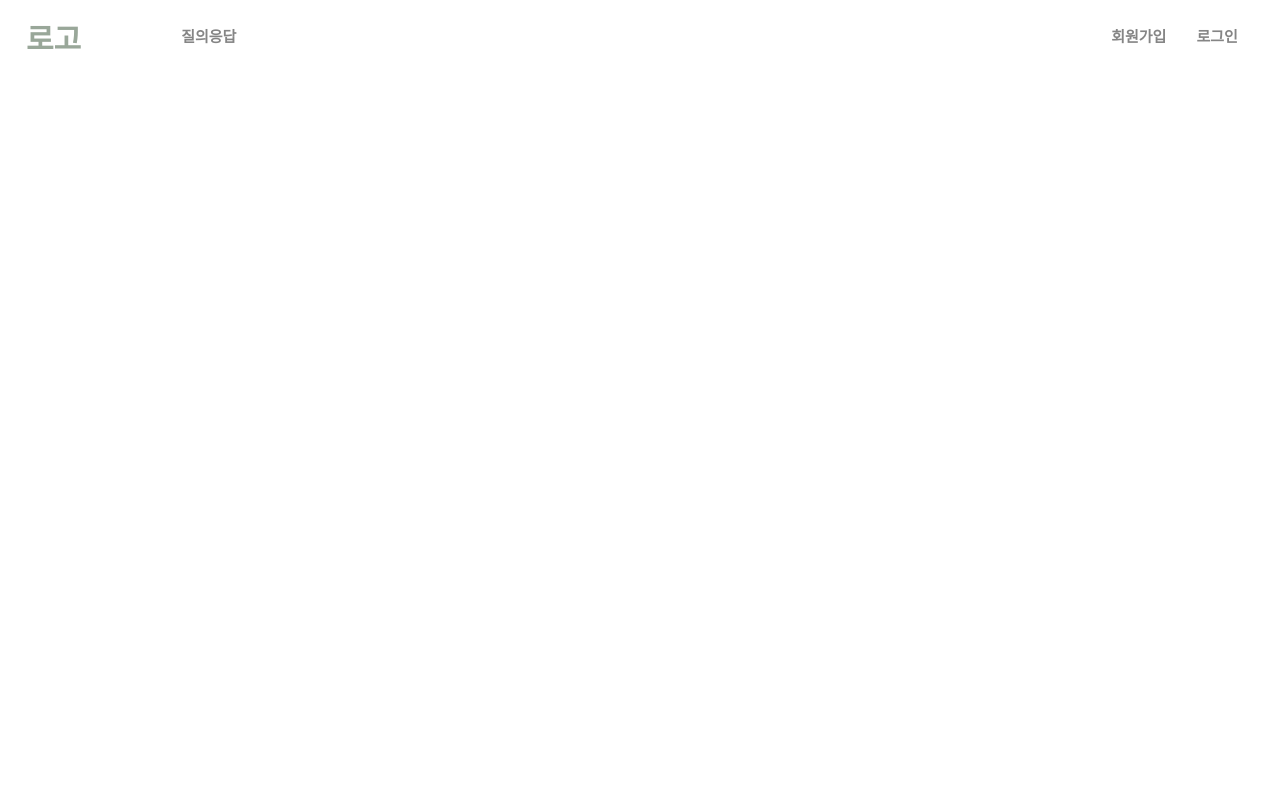
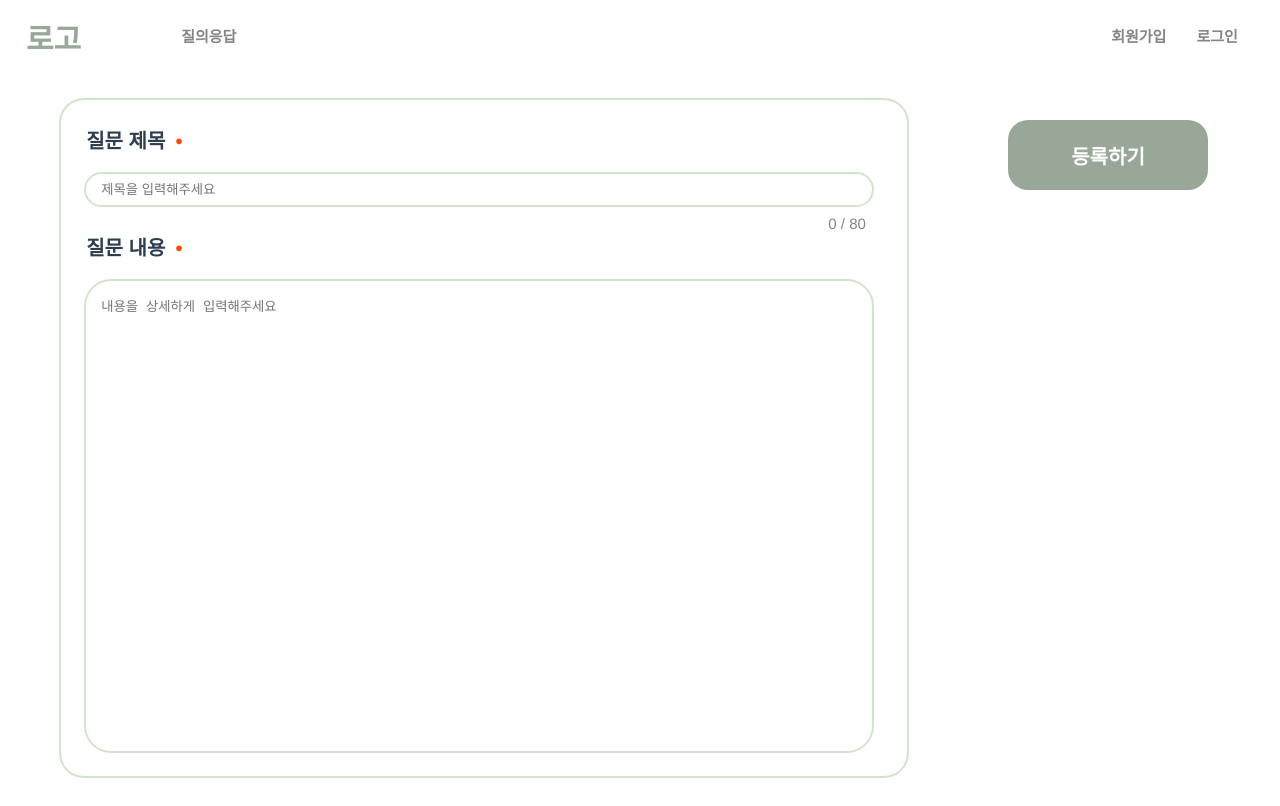
Before and after one commit to Micro-Answer/msa-frontend-vuejs, a Vue app in the folder front_src/: page /qna/write in a window 1280 px wide. Built offline with nearby package versions, Linux system fonts and the light colour scheme.

Commit message:
feat: 질문 작성 UI 구현

```diff
--- /dev/null
+++ b/front_src/src/assets/css/WriteQuestionPage.css
@@ -0,0 +1,134 @@
+.write_div {
+    width: 100vw;
+    height: 92vh;
+    display: flex;
+    justify-content: center;
+}
+
+.q_write_box {
+    width: 1248px;
+    height: 100%;
+    display: flex;
+}
+
+.write {
+    width: 75%;
+    height: 100%;
+    display: flex;
+    justify-content: center;
+    align-items: center;
+}
+
+.write_box {
+    padding: 25px;
+    width: 85%;
+    height: 85%;
+    border: 2px solid #D3E4CD;
+    border-radius: 25px;
+    display: flex;
+    flex-direction: column;
+    align-items: start;
+}
+
+.write_box .title_text {
+    font-size: 20px;
+    font-weight: bold;
+}
+
+.write_box .title_text::after {
+    content: "•";
+    color: #FF4800;
+    margin-left: 10px;
+    font-size: 20px;
+    font-weight: bold;
+}
+
+
+.write_box .title_input{
+    margin-top: 20px;
+    width: 95%;
+    height: 40px;
+    outline: 2px solid #D3E4CD;
+    border-radius: 25px;
+    padding-left: 15px;
+    padding-right: 15px;
+}
+
+.write_box .title_input:focus {
+    outline: 2px solid #a6b4a1;
+    border-radius: 25px;
+}
+
+.write_box .title_letters {
+    width: 98%;
+    display: flex;
+    justify-content: end;
+    margin-top: 10px;
+    margin-right: 10px;
+}
+
+.write_box .title_letters p {
+    font-size: 15px;
+    color: #858585
+}
+
+.write_box .content_text {
+    font-size: 20px;
+    font-weight: bold;
+}
+
+.write_box .content_text::after {
+    content: "•";
+    color: #FF4800;
+    margin-left: 10px;
+    font-size: 20px;
+    font-weight: bold;
+}
+
+
+.write_box .content_input {
+    outline: 2px solid #D3E4CD;
+    border-radius: 25px;
+    padding-left: 15px;
+    padding-right: 15px;
+    padding-top: 15px;
+    margin-top: 20px;
+    width: 95%;
+    height: 600px;
+    text-align: left;
+    vertical-align: top;
+    resize: none;
+}
+
+.write_box .content_input:focus{
+    outline: 2px solid #a6b4a1;
+    border-radius: 25px;
+}
+
+.r_btn {
+    width: 25%;
+    height: 100%;
+    display: flex;
+    justify-content: center;
+}
+
+.regist_button {
+    margin-top: 50px;
+    background-color: #99A799;
+    border-radius: 20px;
+    width: 200px;
+    height: 70px;
+    display: flex;
+    justify-content: center;
+    align-items: center;
+}
+
+.regist_button:hover{
+    background-color: #818f81;
+}
+
+.regist_button p {
+    color: #ffffff;
+    font-size: 20px;
+    font-weight: bold;
+}
--- a/front_src/src/views/WriteQuestionPage.vue
+++ b/front_src/src/views/WriteQuestionPage.vue
@@ -1,9 +1,29 @@
 <template>
-    <div></div>
+    <div class="write_div">
+        <div class="q_write_box">
+            <div class="write">
+                <div class="write_box">
+                    <p class="title_text">질문 제목</p>
+                    <input type="text" class="title_input" placeholder="제목을 입력해주세요">
+                    <div class="title_letters">
+                        <p>0 / 80</p>
+                    </div>
+                    <p class="content_text">질문 내용</p>
+                    <textarea type="text" class="content_input" placeholder="내용을 상세하게 입력해주세요"></textarea>
+                </div>
+            </div>
+            <div class="r_btn">
+                <div class="regist_button" style="cursor: pointer;">
+                    <p>등록하기</p>
+                </div>
+            </div>
+        </div>
+    </div>
 </template>
 
 <script lang="ts">
 import {defineComponent} from "vue";
+import "../assets/css/WriteQuestionPage.css"
 
 export default defineComponent({
     name: "WriteQuestionPage",
```
